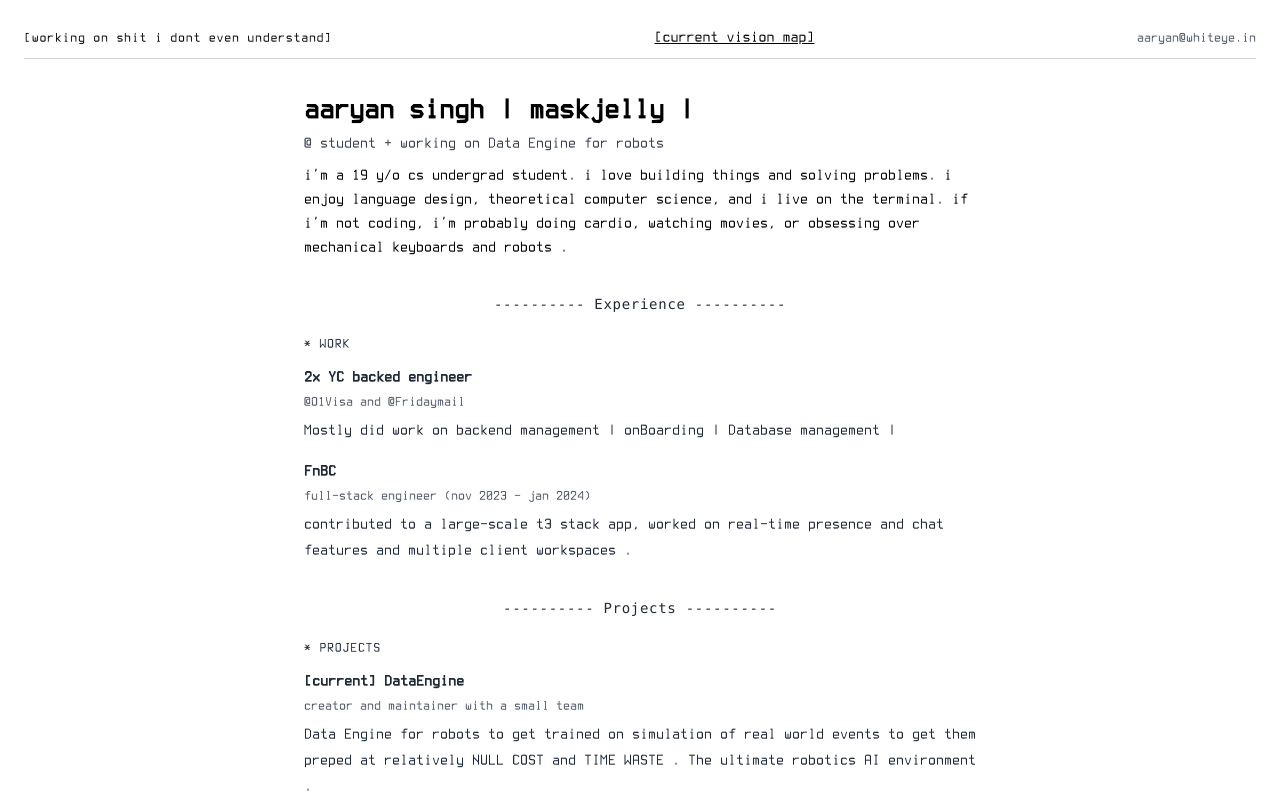
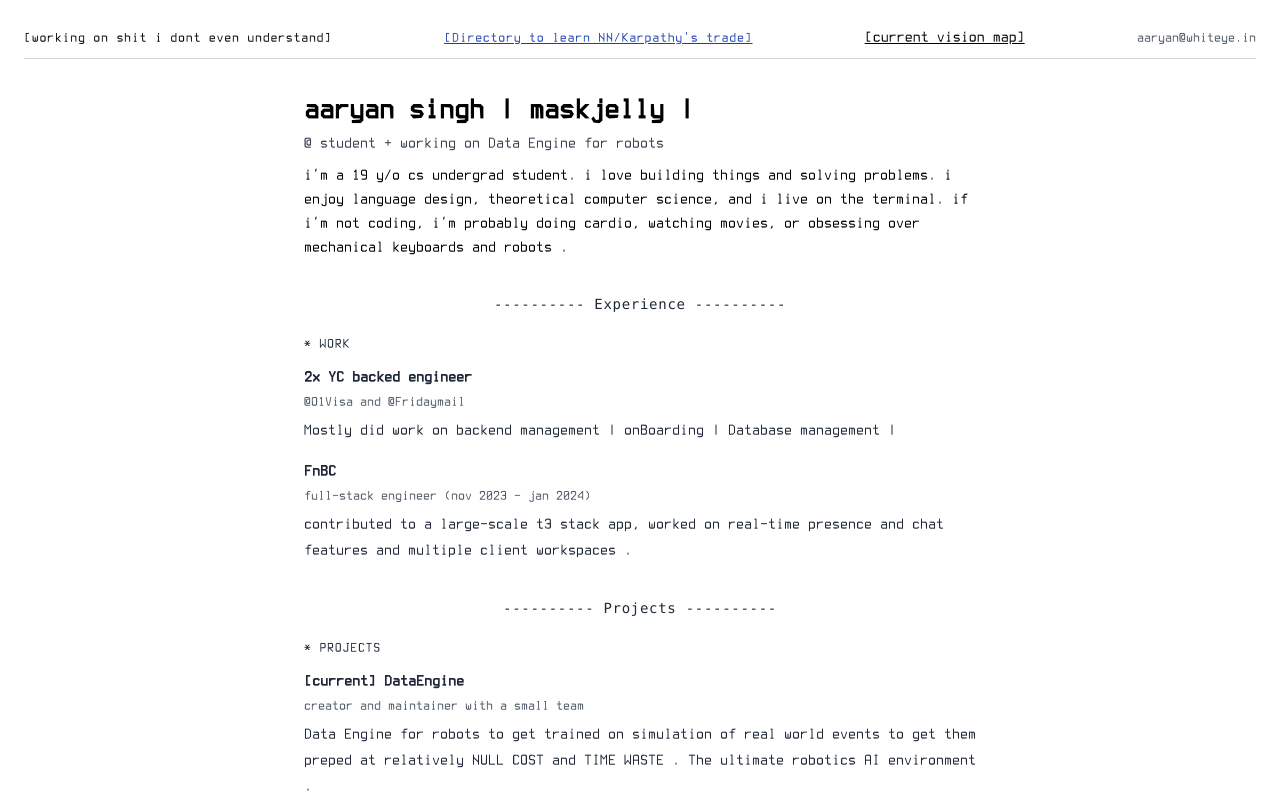
Before and after one commit to maskjelly/whiteye.in, a Next.js app: page / in a window 1280 px wide. Shown: the top 800 px of the page. Built offline with nearby package versions, Linux system fonts and the light colour scheme.

Commit message:
directory link added

```diff
--- a/app/page.tsx
+++ b/app/page.tsx
@@ -21,6 +21,11 @@ export default function Home() {
         <div className="flex justify-between items-center">
           <span className="text-xs sm:text-sm tracking-wider">
             [working on shit i dont even understand]
+          </span>
+          <span className="text-xs sm:text-sm tracking-wider underline text-blue-800">
+            <a href="https://src.whiteye.in">
+            [Directory to learn NN/Karpathy's trade]
+          </a>
           </span>
           <span>
             <a href="/roadmap" className="underline">
```
Also changed, not shown: public/src.txt.
